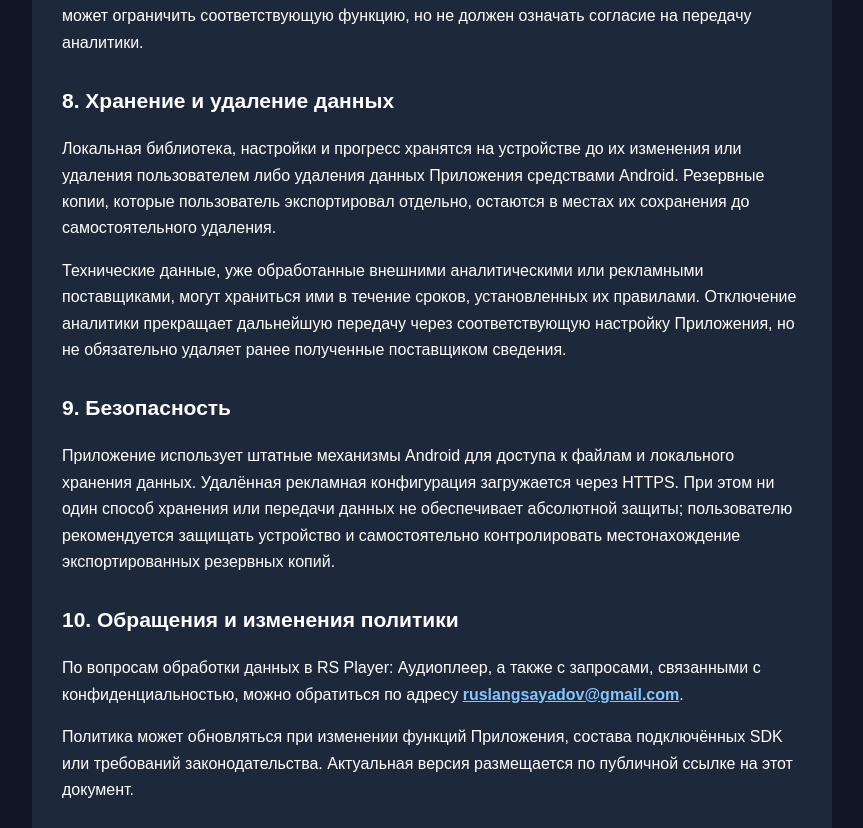
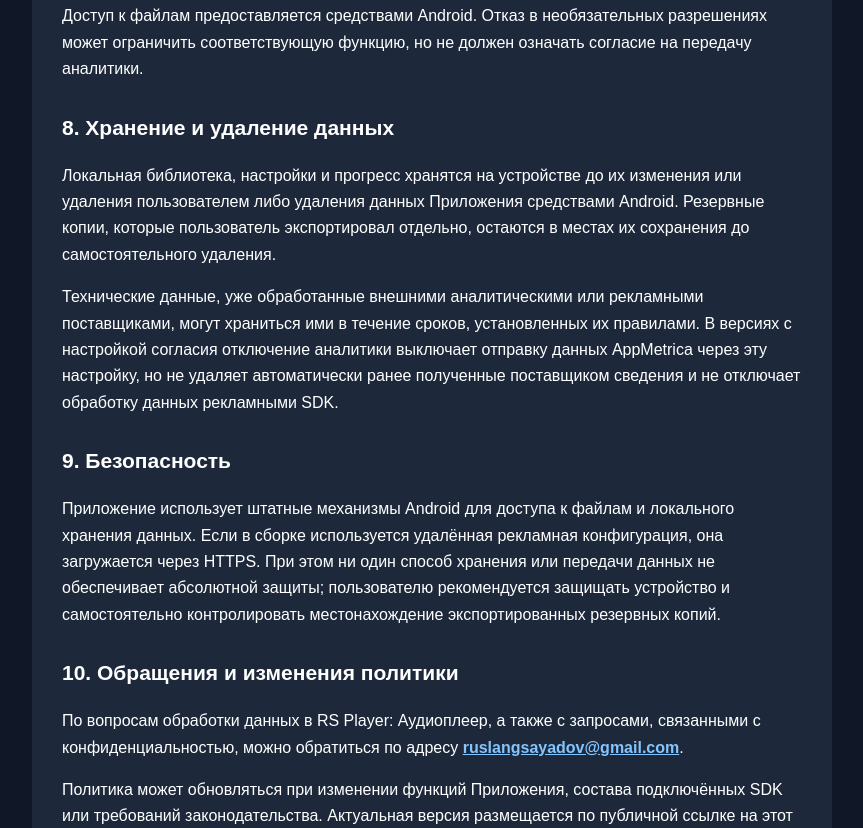
Before and after one commit to ruslangsayadov-hue/ruslangsayadov-hue.github.io, a plain HTML site: page privacy-rs-player.html in a window 1280 px wide. Shown: the part 3031-3859 px from the top of the page, without its empty margins (208-1071 px from the left). Drawn offline with Linux system fonts and the light colour scheme.

Commit message:
Привести описание обработки данных в соответствие с исходниками и стадией разработки

```diff
--- a/privacy-rs-player.html
+++ b/privacy-rs-player.html
@@ -18,7 +18,7 @@
 <h2>5. Реклама</h2>
 <p><strong>Единый утверждённый принцип монетизации RS Apps: если реклама включена, допускается только компактный баннер в нижней части экрана, не перекрывающий содержимое и элементы управления. Полноэкранные объявления, принудительные рекламные ролики и ожидание перед использованием приложения не предусмотрены. Для рекламы выбраны Рекламная сеть Яндекса и медиация VK; доступность рекламы зависит от версии приложения и её конфигурации.</strong></p>
 
-<p>В версиях с рекламой используется <strong>Яндекс Mobile Ads SDK</strong> с возможностью медиации рекламы <strong>VK Ads / myTarget</strong>. При включении рекламы может отображаться компактный рекламный баннер. Реклама управляется удалённой конфигурацией и может быть отключена разработчиком; наличие SDK само по себе не означает, что пользователю показываются объявления.</p>
+<p>В версиях с рекламой используется <strong>Яндекс Mobile Ads SDK</strong> с возможностью медиации рекламы <strong>VK Ads / myTarget</strong>. При включении рекламы может отображаться компактный рекламный баннер. В сборках с настроенным адресом удалённой рекламной конфигурации показ баннера зависит от полученных настроек. Наличие SDK само по себе не означает, что пользователю показываются объявления.</p>
 <p>Объявления подбираются и предоставляются рекламными сервисами. Разработчик размещает рекламный блок и не выбирает вручную отдельные объявления для каждого пользователя. Когда реклама активна, поставщики рекламных технологий могут обрабатывать технические сведения об устройстве, сетевом подключении, взаимодействии с объявлениями и доступные идентификаторы в соответствии со своими политиками и настройками устройства. Такая обработка выполняется поставщиками рекламных SDK, а не через передачу содержимого аудиофайлов разработчику.</p>
 <p>Для получения настроек включения рекламы Приложение может обращаться по HTTPS к публичному файлу конфигурации. Этот запрос необходим для получения технических параметров показа рекламы.</p>
 <h2>6. Передача данных третьим лицам</h2>
@@ -29,9 +29,9 @@
 <p>Доступ к файлам предоставляется средствами Android. Отказ в необязательных разрешениях может ограничить соответствующую функцию, но не должен означать согласие на передачу аналитики.</p>
 <h2>8. Хранение и удаление данных</h2>
 <p>Локальная библиотека, настройки и прогресс хранятся на устройстве до их изменения или удаления пользователем либо удаления данных Приложения средствами Android. Резервные копии, которые пользователь экспортировал отдельно, остаются в местах их сохранения до самостоятельного удаления.</p>
-<p>Технические данные, уже обработанные внешними аналитическими или рекламными поставщиками, могут храниться ими в течение сроков, установленных их правилами. Отключение аналитики прекращает дальнейшую передачу через соответствующую настройку Приложения, но не обязательно удаляет ранее полученные поставщиком сведения.</p>
+<p>Технические данные, уже обработанные внешними аналитическими или рекламными поставщиками, могут храниться ими в течение сроков, установленных их правилами. В версиях с настройкой согласия отключение аналитики выключает отправку данных AppMetrica через эту настройку, но не удаляет автоматически ранее полученные поставщиком сведения и не отключает обработку данных рекламными SDK.</p>
 <h2>9. Безопасность</h2>
-<p>Приложение использует штатные механизмы Android для доступа к файлам и локального хранения данных. Удалённая рекламная конфигурация загружается через HTTPS. При этом ни один способ хранения или передачи данных не обеспечивает абсолютной защиты; пользователю рекомендуется защищать устройство и самостоятельно контролировать местонахождение экспортированных резервных копий.</p>
+<p>Приложение использует штатные механизмы Android для доступа к файлам и локального хранения данных. Если в сборке используется удалённая рекламная конфигурация, она загружается через HTTPS. При этом ни один способ хранения или передачи данных не обеспечивает абсолютной защиты; пользователю рекомендуется защищать устройство и самостоятельно контролировать местонахождение экспортированных резервных копий.</p>
 <h2>10. Обращения и изменения политики</h2>
 <p>По вопросам обработки данных в RS Player: Аудиоплеер, а также с запросами, связанными с конфиденциальностью, можно обратиться по адресу <strong><a href="mailto:ruslangsayadov@gmail.com">ruslangsayadov@gmail.com</a></strong>.</p>
 <p>Политика может обновляться при изменении функций Приложения, состава подключённых SDK или требований законодательства. Актуальная версия размещается по публичной ссылке на этот документ.</p><h2>Документы поставщиков</h2><p><a href="https://yandex.ru/legal/confidential/ru/">Политика конфиденциальности Яндекса</a>; <a href="https://ads.yandex.com/helpcenter/ru/dev/android/quick-start">Документация Yandex Mobile Ads SDK</a>; <a href="https://yandex.ru/support/appmetrica-io/ru/new-users/data-security">Документация AppMetrica</a>; <a href="https://id.vk.com/privacy">Политика конфиденциальности экосистемы VK</a>; <a href="https://docs.github.com/ru/site-policy/privacy-policies/github-general-privacy-statement">Политика GitHub</a>.</p><h2>Обращения, права и изменения</h2><p>Разработчик — Руслан Саядов (RS Apps). Контакт для вопросов конфиденциальности: <a href="mailto:ruslangsayadov@gmail.com">ruslangsayadov@gmail.com</a>. Адрес отправителя и содержание письма используются для рассмотрения обращения и ответа, а также для выполнения применимых правовых обязанностей. Не отправляйте лишние личные сведения. В предусмотренных законом случаях можно запросить доступ к данным, их уточнение, прекращение обработки или удаление, отозвать согласие и обратиться в уполномоченный орган. Политика обновляется при изменении функций, SDK и требований законодательства.</p></article></main><footer>© 2026 RS Apps · <a href="./">Сайт разработчика</a></footer></body></html>
```
